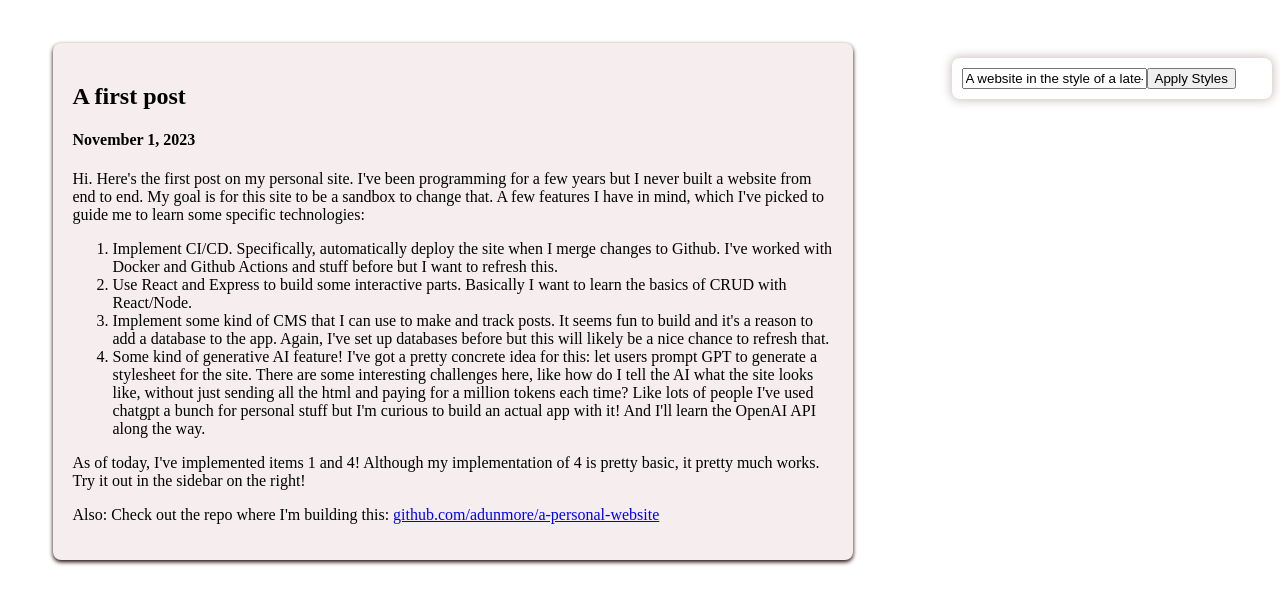
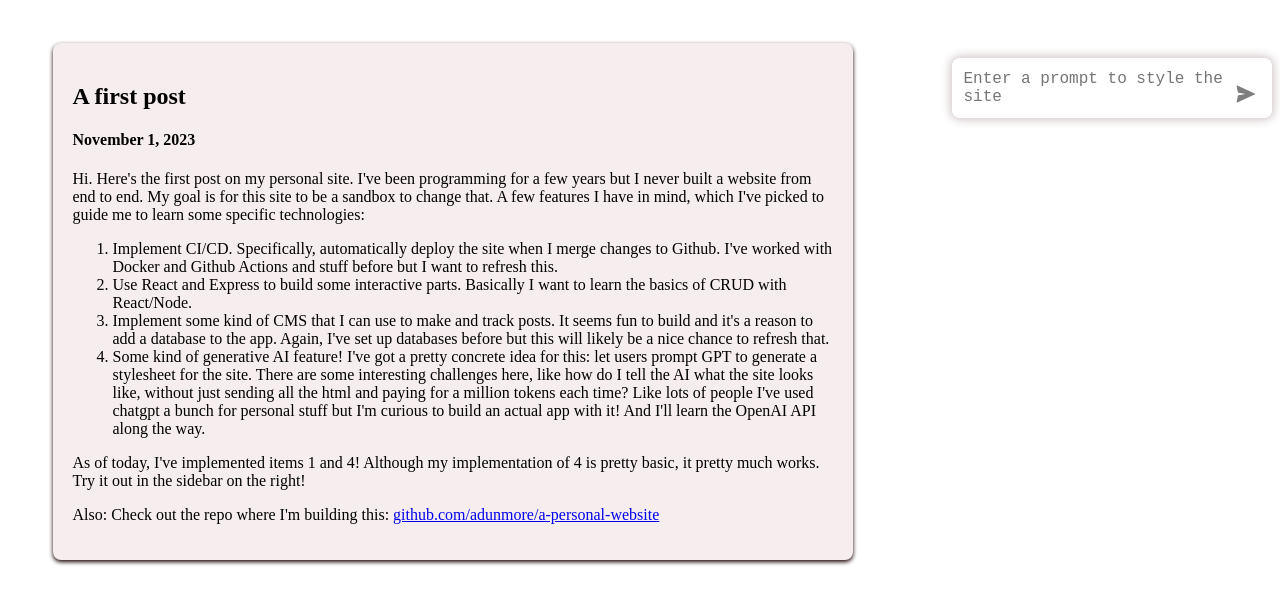
Before and after one commit to adunmore/a-personal-website, a React app in the folder client/: page / in a window 1280 px wide. Shown: the top 604 px of the page. Built offline with nearby package versions, Linux system fonts and the light colour scheme.

Commit message:
Add interactivity and better styling to styling field

```diff
--- a/client/package.json
+++ b/client/package.json
@@ -17,6 +17,7 @@
     "css-loader": "^6.8.1",
     "html-webpack-plugin": "^5.5.3",
     "nodemon": "^3.0.1",
+    "react-textarea-autosize": "^8.5.3",
     "style-loader": "^3.3.3"
   },
   "devDependencies": {
--- a/client/src/App.css
+++ b/client/src/App.css
@@ -13,7 +13,7 @@ main {
   background-color: #fff;
 }
 
-main section {
+section {
   background-color: hsl(0, 30%, 95%);
   padding: 20px;
   margin: 20px 0;
@@ -39,36 +39,54 @@ main section {
   border-radius: 8px;
   height: auto;
   width: 300px;
-  /* border: 1px solid black; */
   box-shadow: 0 0 10px 2px hsl(0, 10%, 80%);
-
 }
 
-#stylePromptForm {
+.styleInputSubmit {
+  height: auto;
+  align-self: flex-end;
+  margin: 0;
+  width: auto;
+  background-color: white;
+  border: none
+}
+
+.styleInputSubmit:disabled {
+  opacity: .5;
+}
+
+/* .styleInputSubmit:disabled svg {
+  /* filter: grayscale(100%); */
+/* } */
+
+.styleInputForm {
   display: flex;
   flex-direction: column;
-  width: 200px;
+  width: 300px;
   margin: auto;
 }
 
-#stylePromptInput {
+.styleInputFieldContainer {
   display: flex;
-  margin: auto;
-  text-overflow: ellipsis;
-  padding: 6px;
-  font-size: 16px;
-  border: 1px solid #ccc;
-  border-radius: 4px;
-  resize: none;
-  overflow: hidden;
+  align-items: center;
+  justify-content: center;
+  height: 100%;
+  width: 90%
 }
 
-#stylePromptInput:focus {
-  size: fit-content;
+.styleInputField {
+  width: 100%;
+  font-size: large;
 }
 
-#stylePromptSubmit {
+.styleInputField:focus {
+  outline: none;
+}
+
+.styleInputContainer {
+  /* border: solid gray .5px; */
+  /* box-shadow: 0px 0px 5px gray; */
   display: flex;
-  margin-top: 10px;
-  width: 30%
+  margin: 0px;
+  width: 100%;
 }
--- a/client/src/App.tsx
+++ b/client/src/App.tsx
@@ -39,9 +39,9 @@ export default function App() {
                 </section>
             </main>
             <div className="sidebar">
-                <section className="style-controls">
+                <div className="style-controls">
                     <StyleForm />
-                </section>
+                </div>
             </div>
         </div >
     )
--- a/client/src/StyleForm.tsx
+++ b/client/src/StyleForm.tsx
@@ -1,15 +1,21 @@
 import axios from 'axios';
-import React, { useState, useEffect, useRef } from 'react';
+import React, { useRef, useState } from 'react';
 import { useCssStyles } from './useCssStyles';
+import TextAreaAutoResize from 'react-textarea-autosize';
+import StyleInputSubmit from './StyleInputSubmit';
 
 export default function StyleForm() {
+    let formRef = useRef<HTMLFormElement | null>(null);
+    let fieldRef = useRef<HTMLTextAreaElement | null>(null);
 
     const { setCssString } = useCssStyles()
 
-    const [userInput, setUserInput] = useState('A website in the style of a late-2000s app with skeumorphism, drop shadows, depth, animations, textures, etc');
+    const [userInput, setUserInput] = useState('');
+    const [waiting, setWaiting] = useState(false);
 
     const handleSubmit = (event: React.FormEvent) => {
         event.preventDefault();
+        setWaiting(true);
 
         console.log('User input: ', userInput)
 
@@ -22,21 +28,50 @@ export default function StyleForm() {
             .then(res => {
                 const style: string = res.data;
                 setCssString(style);
+                setWaiting(false);
             })
             .catch(err => {
                 console.error("Error: ", err)
+                setWaiting(false);
             })
     }
 
-    const handleChange = (event: React.ChangeEvent<HTMLInputElement>) => {
+    function handleEnter(event: React.KeyboardEvent<HTMLTextAreaElement>) {
+        if (event.code == 'Enter' && !event.shiftKey) {
+            event.preventDefault();
+            formRef.current?.requestSubmit();
+        }
+    }
+
+    function handleClick(event: React.MouseEvent) {
+        event.preventDefault();
+        fieldRef.current?.focus();
+    }
+
+    function handleChange(event: React.ChangeEvent<HTMLTextAreaElement>) {
         setUserInput(event.target.value);
     }
 
     return (
-        <form onSubmit={handleSubmit}>
-            <input type='text' value={userInput} onChange={handleChange} />
-            <button type='submit'>Apply Styles</button>
-        </form>
+        <form className='styleInputForm' onSubmit={handleSubmit} ref={formRef}>
+            <div className='styleInputContainer'>
+                <div className='styleInputFieldContainer' onClick={handleClick}>
+                    <TextAreaAutoResize
+                        className='styleInputField'
+                        placeholder='Enter a prompt to style the site'
+                        ref={fieldRef}
+                        minRows={2}
+                        value={userInput}
+                        onChange={handleChange}
+                        style={{
+                            resize: 'none',
+                            border: 'none'
+                        }}
+                        onKeyDown={(e) => handleEnter(e)}
+                    />
+                </div>
+                <StyleInputSubmit waiting={waiting} formEmpty={userInput === ''} />
+            </div >
+        </form >
     )
-
 };
--- /dev/null
+++ b/client/src/StyleInputSubmit.tsx
@@ -0,0 +1,46 @@
+type Props = {
+    waiting: boolean;
+    formEmpty: boolean;
+}
+
+const sendIcon = (
+    <svg
+        xmlns="http://www.w3.org/2000/svg"
+        width="64pt"
+        height="64pt"
+        viewBox="0 0 64 64"
+        style={{ isolation: "isolate", height: '20px', width: 'auto' }}
+        id="send"
+    >
+        <defs>
+            <clipPath id="a">
+                <rect width="64" height="64" />
+            </clipPath>
+        </defs>
+        <g clip-path="url(#a)">
+            <path d=" M 8.216 36.338 L 26.885 32.604 C 28.552 32.271 28.552 31.729 26.885 31.396 L 8.216 27.662 C 7.104 27.44 6.021 26.356 5.799 25.245 L 2.065 6.576 C 1.731 4.908 2.714 4.133 4.259 4.846 L 61.228 31.139 C 62.257 31.614 62.257 32.386 61.228 32.861 L 4.259 59.154 C 2.714 59.867 1.731 59.092 2.065 57.424 L 5.799 38.755 C 6.021 37.644 7.104 36.56 8.216 36.338 Z " />
+        </g>
+    </svg>
+)
+
+const waitingIcon = (
+    < svg
+        xmlns="http://www.w3.org/2000/svg"
+        data-name="Layer 1"
+        viewBox="0 0 24 24"
+        id="clock"
+        style={{ height: '20px', width: 'auto' }}
+    >
+        <path d="M15,11H13V7a1,1,0,0,0-2,0v5a1,1,0,0,0,1,1h3a1,1,0,0,0,0-2ZM12,2A10,10,0,1,0,22,12,10.01114,10.01114,0,0,0,12,2Zm0,18a8,8,0,1,1,8-8A8.00917,8.00917,0,0,1,12,20Z" />
+    </svg >
+)
+
+export default function StyleInputSubmit({ waiting, formEmpty }: Props) {
+    const disabled = waiting || formEmpty;
+
+    return (
+        <button className='styleInputSubmit' type='submit' disabled={disabled} >
+            {!waiting ? sendIcon : waitingIcon}
+        </button>
+    );
+}
```
Also changed, not shown: client/src/StylePromptInput.tsx (added, +20 -0 lines), 1 other file (tests, documents, lock files or other folders).
